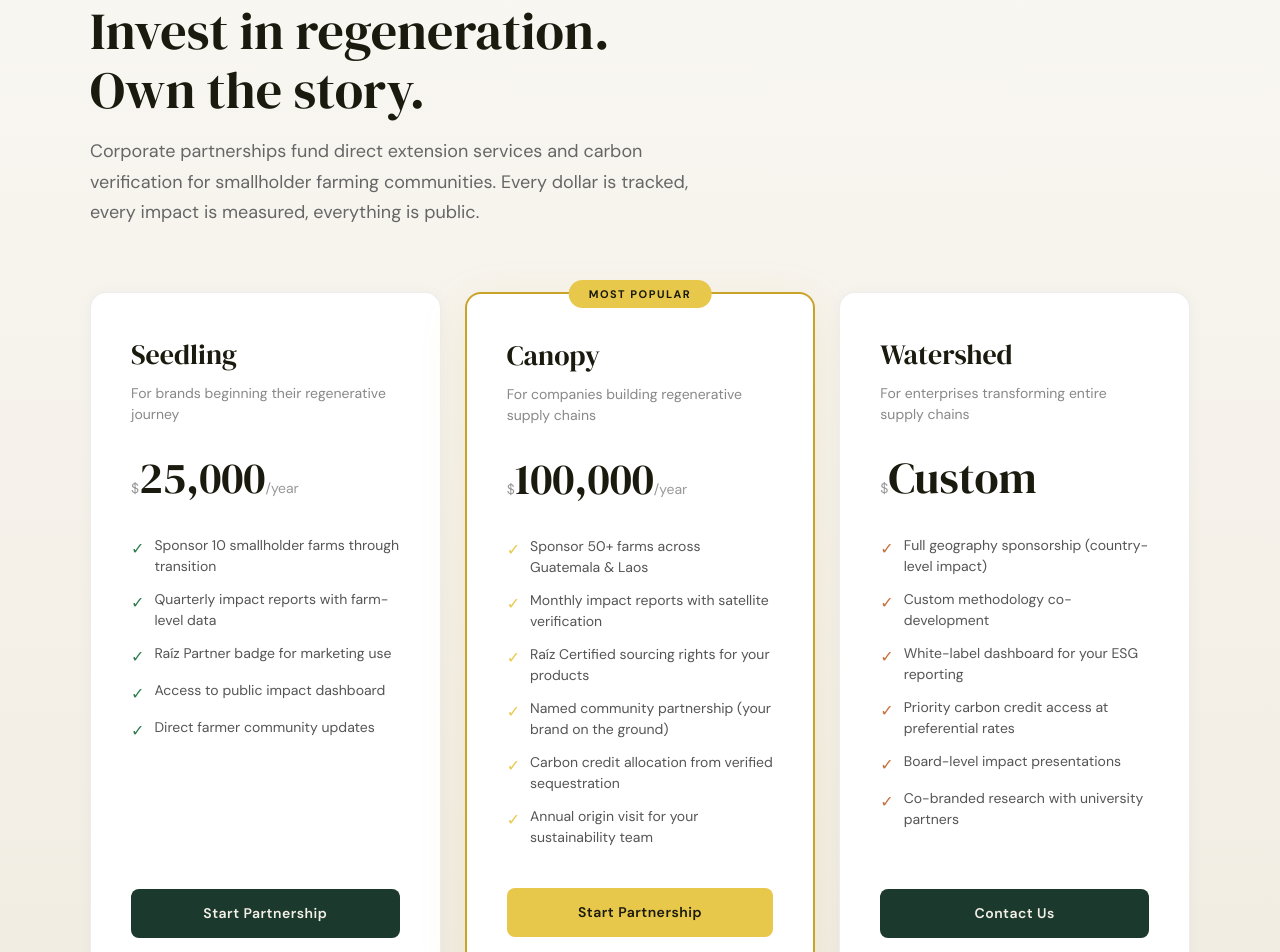
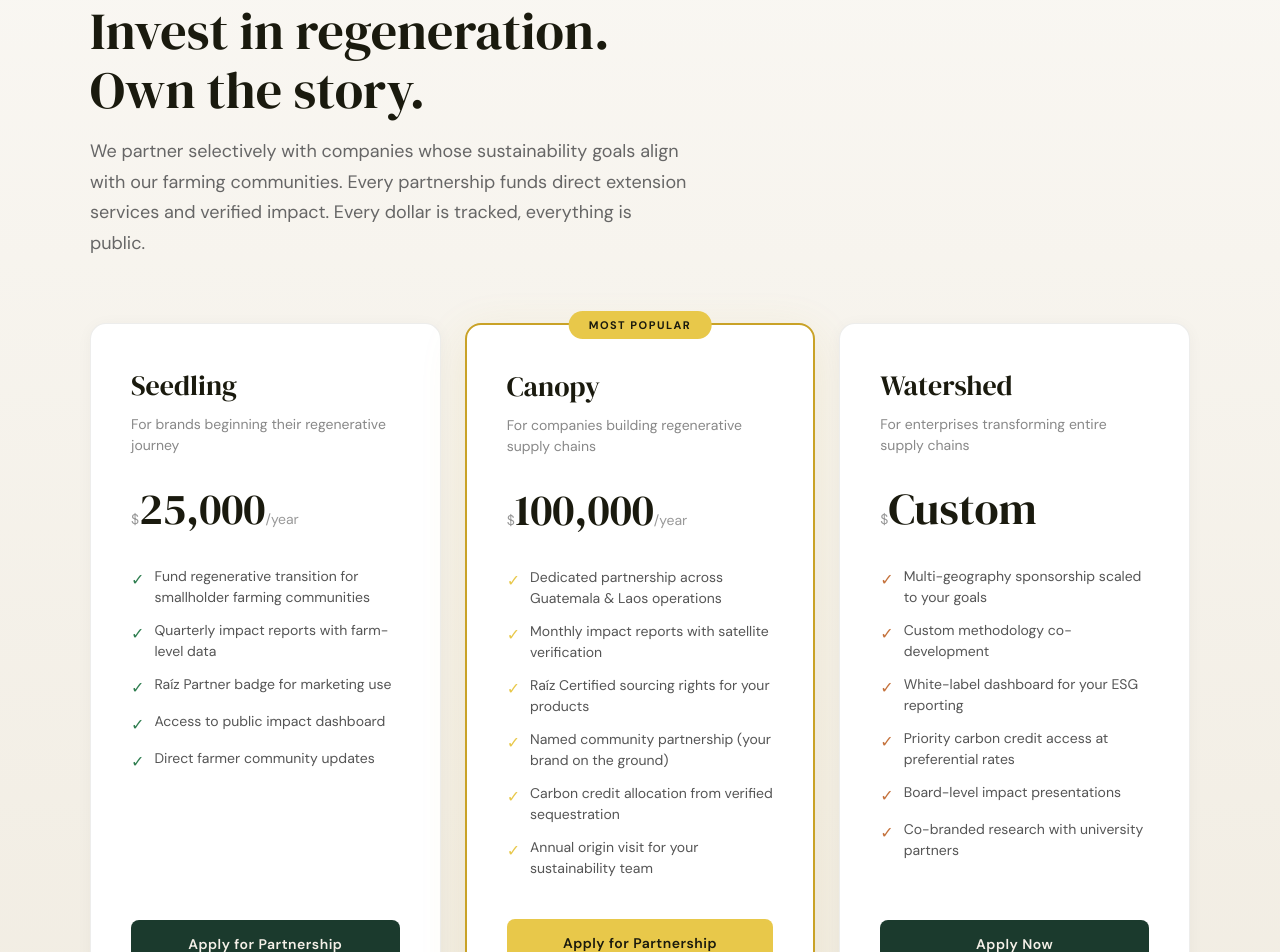
Before and after one commit to HeroOfSpielberg/farm_certification_project, a Next.js app: page / in a window 1280 px wide. Shown: the part 4440-5392 px from the top of the page. Built offline with nearby package versions, Linux system fonts and the light colour scheme.

Commit message:
update tiers and add partner application flow

```diff
--- a/app/page.tsx
+++ b/app/page.tsx
@@ -25,7 +25,7 @@ const TIERS = [
     period: "/year",
     description: "For brands beginning their regenerative journey",
     features: [
-      "Sponsor 10 smallholder farms through transition",
+      "Fund regenerative transition for smallholder farming communities",
       "Quarterly impact reports with farm-level data",
       "Raíz Partner badge for marketing use",
       "Access to public impact dashboard",
@@ -40,7 +40,7 @@ const TIERS = [
     period: "/year",
     description: "For companies building regenerative supply chains",
     features: [
-      "Sponsor 50+ farms across Guatemala & Laos",
+      "Dedicated partnership across Guatemala & Laos operations",
       "Monthly impact reports with satellite verification",
       "Raíz Certified sourcing rights for your products",
       "Named community partnership (your brand on the ground)",
@@ -56,7 +56,7 @@ const TIERS = [
     period: "",
     description: "For enterprises transforming entire supply chains",
     features: [
-      "Full geography sponsorship (country-level impact)",
+      "Multi-geography sponsorship scaled to your goals",
       "Custom methodology co-development",
       "White-label dashboard for your ESG reporting",
       "Priority carbon credit access at preferential rates",
@@ -407,7 +407,7 @@ function Pillars({ id }: { id: string }) {
 
 function Marketplace({ id }: { id: string }) {
   const [selectedTier, setSelectedTier] = useState<string | null>(null);
-  const [formData, setFormData] = useState({ name: "", company: "", email: "", message: "" });
+  const [formData, setFormData] = useState({ name: "", company: "", role: "", email: "", message: "" });
   const [submitted, setSubmitted] = useState(false);
 
   const handleSubmit = () => {
@@ -428,7 +428,7 @@ function Marketplace({ id }: { id: string }) {
             Invest in regeneration.<br />Own the story.
           </h2>
           <p style={{ fontFamily: "'DM Sans', sans-serif", fontSize: 18, color: "#666", maxWidth: 600, lineHeight: 1.7, marginBottom: 64 }}>
-            Corporate partnerships fund direct extension services and carbon verification for smallholder farming communities. Every dollar is tracked, every impact is measured, everything is public.
+            We partner selectively with companies whose sustainability goals align with our farming communities. Every partnership funds direct extension services and verified impact. Every dollar is tracked, everything is public.
           </p>
         </FadeIn>
 
@@ -485,7 +485,7 @@ function Marketplace({ id }: { id: string }) {
                   onMouseEnter={e => { (e.target as HTMLElement).style.opacity = "0.9"; (e.target as HTMLElement).style.transform = "translateY(-1px)"; }}
                   onMouseLeave={e => { (e.target as HTMLElement).style.opacity = "1"; (e.target as HTMLElement).style.transform = "translateY(0)"; }}
                 >
-                  {tier.price === "Custom" ? "Contact Us" : "Start Partnership"}
+                  {tier.price === "Custom" ? "Apply Now" : "Apply for Partnership"}
                 </button>
               </div>
             </FadeIn>
@@ -502,24 +502,25 @@ function Marketplace({ id }: { id: string }) {
               {submitted ? (
                 <div style={{ textAlign: "center", padding: "20px 0" }}>
                   <div style={{ fontSize: 48, marginBottom: 16 }}>🌱</div>
-                  <h3 style={{ fontFamily: "'DM Serif Display', Georgia, serif", fontSize: 28, color: COLORS.soil, fontWeight: 400, margin: "0 0 12px" }}>We&apos;ll be in touch.</h3>
+                  <h3 style={{ fontFamily: "'DM Serif Display', Georgia, serif", fontSize: 28, color: COLORS.soil, fontWeight: 400, margin: "0 0 12px" }}>Application received.</h3>
                   <p style={{ fontFamily: "'DM Sans', sans-serif", fontSize: 16, color: "#777", lineHeight: 1.6 }}>
-                    Thank you for your interest in the {selectedTier} partnership. We&apos;ll reach out within 48 hours to discuss next steps.
+                    Thank you for applying to the {selectedTier} partnership. We review applications within 5 business days and will be in touch to discuss fit and next steps.
                   </p>
                 </div>
               ) : (
                 <>
                   <h3 style={{ fontFamily: "'DM Serif Display', Georgia, serif", fontSize: 28, color: COLORS.soil, fontWeight: 400, margin: "0 0 8px" }}>
-                    {selectedTier} Partnership Inquiry
+                    {selectedTier} Partnership Application
                   </h3>
                   <p style={{ fontFamily: "'DM Sans', sans-serif", fontSize: 15, color: "#888", margin: "0 0 32px" }}>
-                    Tell us about your organization and sustainability goals.
+                    We review every application to ensure alignment between your sustainability goals and our farming communities. Tell us about your organization.
                   </p>
 
                   {[
                     { key: "name", label: "Your Name", type: "text" },
                     { key: "company", label: "Company", type: "text" },
-                    { key: "email", label: "Email", type: "email" },
+                    { key: "role", label: "Your Role", type: "text" },
+                    { key: "email", label: "Work Email", type: "email" },
                   ].map(field => (
                     <div key={field.key} style={{ marginBottom: 20 }}>
                       <label style={{ fontFamily: "'DM Sans', sans-serif", fontSize: 13, color: "#999", letterSpacing: 0.5, textTransform: "uppercase" as const, display: "block", marginBottom: 8 }}>
@@ -559,7 +560,7 @@ function Marketplace({ id }: { id: string }) {
                       }}
                       onFocus={e => (e.target as HTMLElement).style.borderColor = COLORS.leaf}
                       onBlur={e => (e.target as HTMLElement).style.borderColor = COLORS.creamDark}
-                      placeholder="Tell us about your sustainability goals, supply chain interests, or questions..."
+                      placeholder="What are your organization's sustainability goals? What draws you to Raíz's model? Any specific crops, regions, or impact areas of interest?"
                     />
                   </div>
 
@@ -572,7 +573,7 @@ function Marketplace({ id }: { id: string }) {
                   }}
                   onMouseEnter={e => { (e.target as HTMLElement).style.background = COLORS.gold; }}
                   onMouseLeave={e => { (e.target as HTMLElement).style.background = COLORS.goldLight; }}
-                  >Submit Inquiry</button>
+                  >Submit Application</button>
                 </>
               )}
             </div>
```
